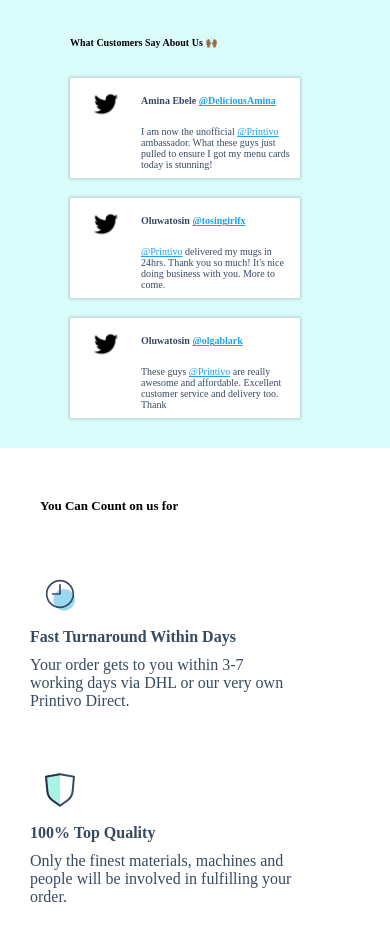
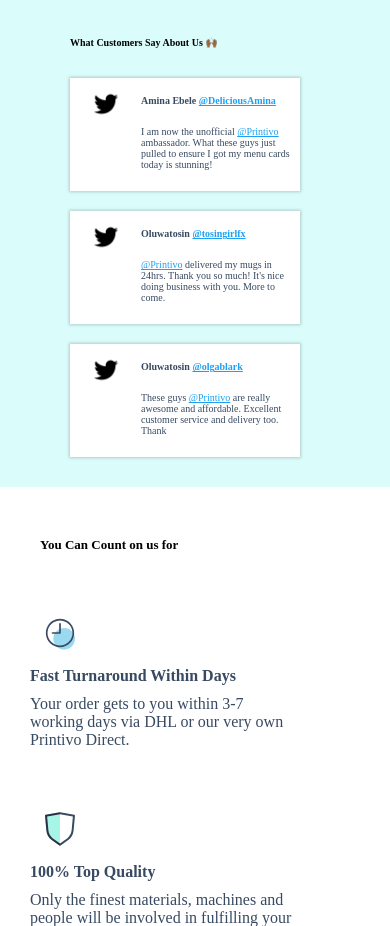
Before and after one commit to DvSamM/printivo-website, a plain HTML site: page index.html in a window 390 px wide. Shown: the part 5980-6906 px from the top of the page. Drawn offline with Linux system fonts and the light colour scheme.

Commit message:
printivo

```diff
--- a/style.css
+++ b/style.css
@@ -632,15 +632,17 @@ height: 150px;
 }
 .amina p{
     font-size: 10px;
+
     /* width: 100px; */
 }
 .amina{
     width: 230px;
-    height: 100px;
+    height: auto;
 }
 .amina .iam{
     font-size: 10px;
     width: 150px;
+    padding-bottom: 20px;
 }
 
 .can{
```
